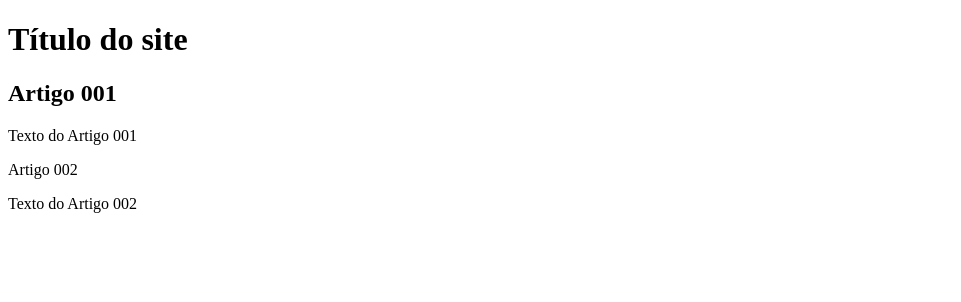
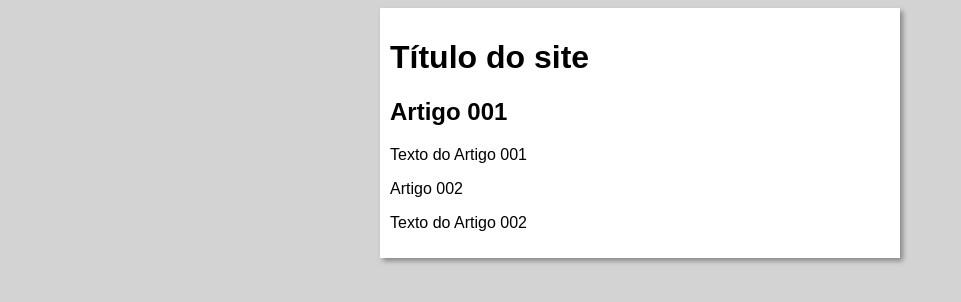
Before and after one commit to LeSavoy/projeto-site, a plain HTML site: page index.html in a window 1280 px wide. Shown: the whole page, without its empty margins (0-961 px from the left). Drawn offline with Linux system fonts and the light colour scheme.

Commit message:
iniciei o design

```diff
--- /dev/null
+++ b/assets/css/styles.css
@@ -0,0 +1,16 @@
+* {
+  font-family: Arial, Helvetica, sans-serif;
+  font-size-adjust: 1em;
+}
+
+body {
+  background-color: lightgray;
+}
+
+main {
+  background-color: #fff;
+  width: 500px;
+  margin: auto;
+  padding: 10px;
+  box-shadow: 3px 3px 5px rgba(0, 0, 0, 0.356);
+}
--- a/index.html
+++ b/index.html
@@ -5,6 +5,7 @@
   <meta http-equiv="X-UA-Compatible" content="IE=edge">
   <meta name="viewport" content="width=device-width, initial-scale=1.0">
   <title>Título do site</title>
+  <link rel="stylesheet" href="assets/css/styles.css">
 </head>
 <body>
     <main>
```
